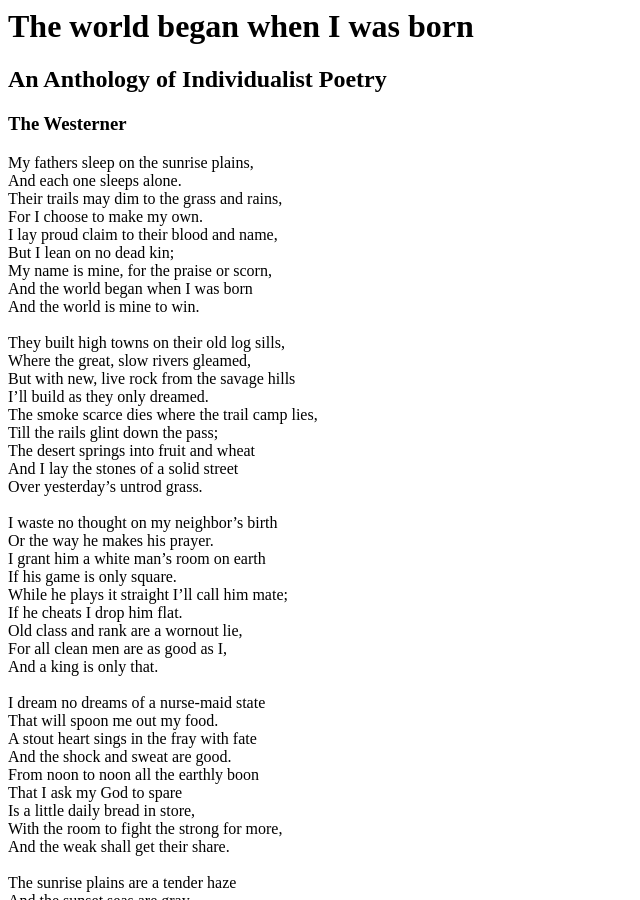
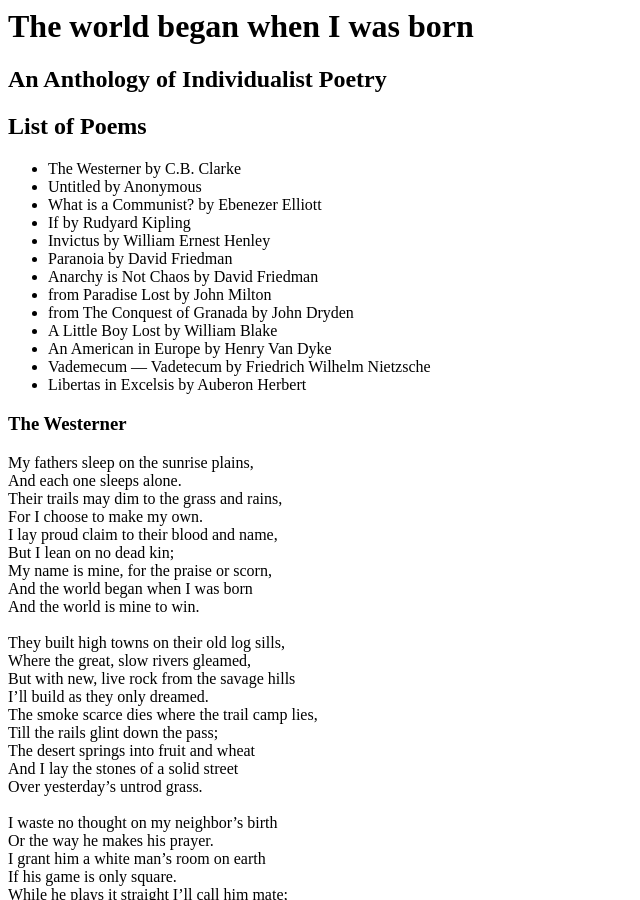
Before and after one commit to derykmakgill/website, a Jekyll site: the page built from poems.md, in a window 1280 px wide and 900 px high. Shown: the whole window, without its empty margins (0-640 px from the left). Built offline with Jekyll 4.4.1, drawn with Linux system fonts in a browser that asks for light colours.

Commit message:
Update poems.md

```diff
--- a/poems.md
+++ b/poems.md
@@ -4,6 +4,22 @@ title: The world began when I was born
 ---
 
 ## An Anthology of Individualist Poetry
+
+## List of Poems
+
+- The Westerner by C.B. Clarke
+- Untitled by Anonymous
+- What is a Communist? by Ebenezer Elliott
+- If by Rudyard Kipling
+- Invictus by William Ernest Henley
+- Paranoia by David Friedman
+- Anarchy is Not Chaos by David Friedman
+- from Paradise Lost by John Milton
+- from The Conquest of Granada by John Dryden
+- A Little Boy Lost by William Blake
+- An American in Europe by Henry Van Dyke
+- Vademecum — Vadetecum by Friedrich Wilhelm Nietzsche
+- Libertas in Excelsis by Auberon Herbert
 
 ### The Westerner
 
```
